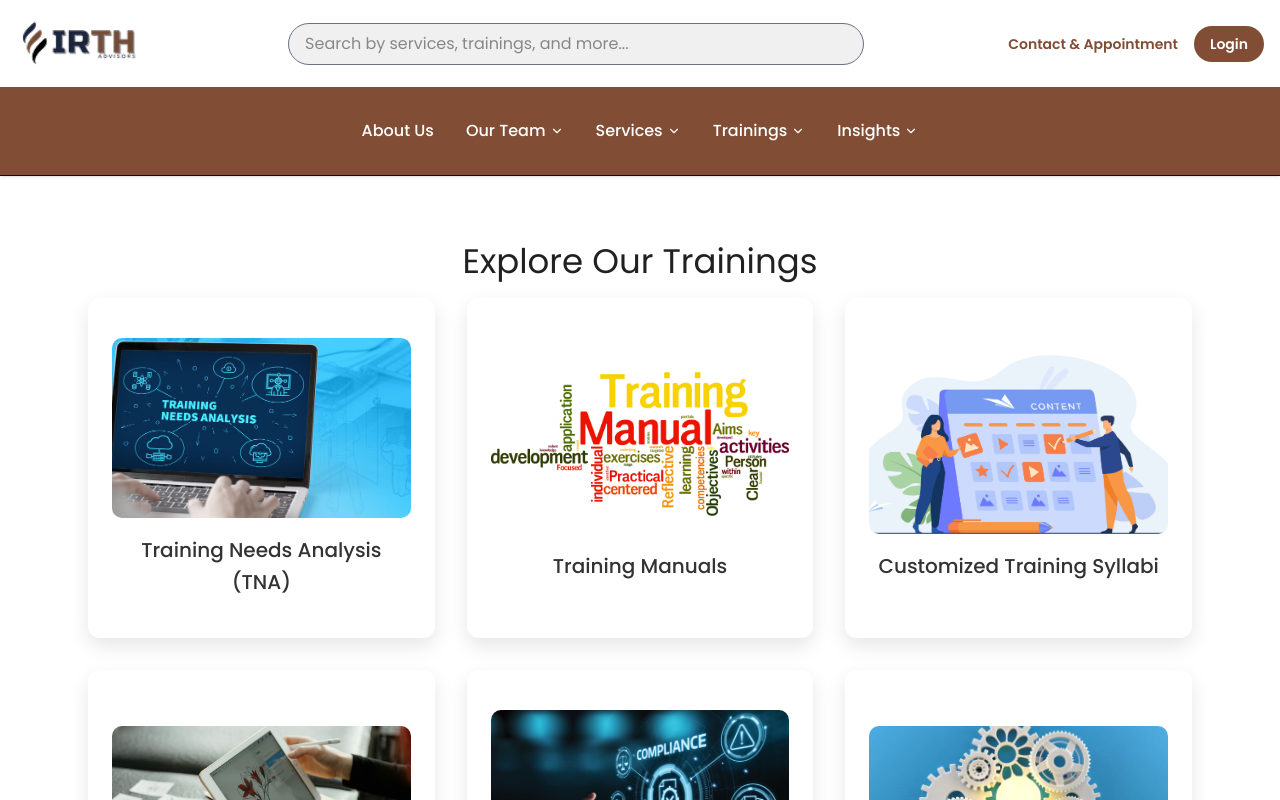
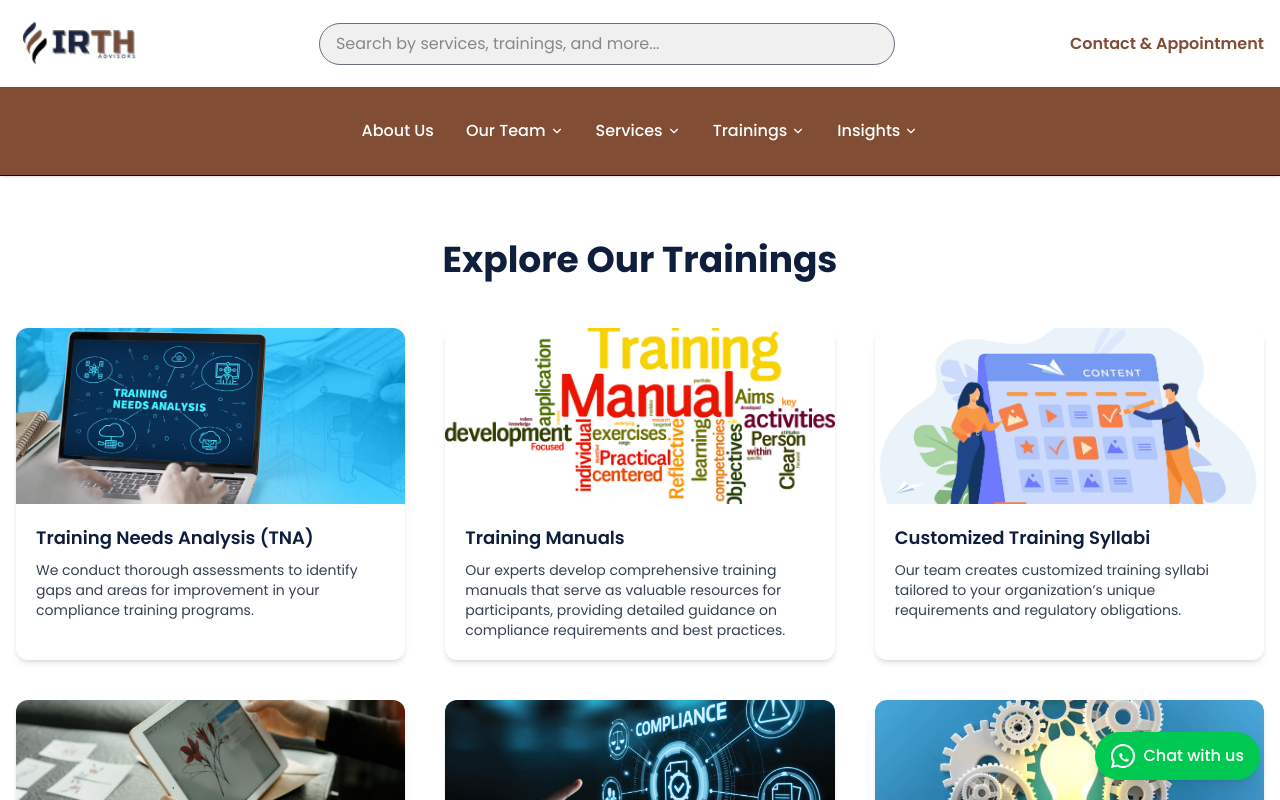
Before and after one commit to nodesbyte/advisor, a React (Vite) app: page /trainings in a window 1280 px wide. Shown: the top 800 px of the page. Built offline with nearby package versions, Linux system fonts and the light colour scheme; a web font is replaced by a local one.

Commit message:
add whatsapp button, do changes in training page, and training component

```diff
--- a/src/App.jsx
+++ b/src/App.jsx
@@ -1,12 +1,16 @@
 import React from "react";
 import { Routes, Route } from "react-router-dom";
-import { ThemeProvider, createTheme, CssBaseline, Typography } from "@mui/material";
+import {
+  ThemeProvider,
+  createTheme,
+  CssBaseline
+} from "@mui/material";
 
 // Layout Components
 import Navbar from "./components/Navbar";
 import Footer from "./components/Footer";
-import ScrollToTop from './components/ScrollToTop';
-
+import ScrollToTop from "./components/ScrollToTop";
+import WhatsAppButton from "./components/WhatsAppButton";
 
 // Pages
 import Home from "./pages/Home";
@@ -18,6 +22,7 @@ import ServicesPage from "./pages/ServicesPage";
 import TeamPage from "./pages/TeamPage";
 import TrainingDetail from "./pages/TrainingDetail";
 import TrainingPage from "./pages/TrainingPage";
+
 // Theme configuration
 const theme = createTheme({
   palette: {
@@ -26,7 +31,7 @@ const theme = createTheme({
     },
   },
   typography: {
-    fontFamily: 'Poppins, Arial, sans-serif',
+    fontFamily: "Poppins, Arial, sans-serif",
   },
 });
 
@@ -54,11 +59,10 @@ function App() {
         {/* Insights */}
         <Route path="/:category/:postTitle" element={<Insights />} />
         <Route path="/featured" element={<Insights />} />
-
-
       </Routes>
 
       <Footer />
+      <WhatsAppButton />
     </ThemeProvider>
   );
 }
--- a/src/components/Footer.jsx
+++ b/src/components/Footer.jsx
@@ -15,7 +15,7 @@ export default function Footer() {
             <div className="max-w-7xl mx-auto grid grid-cols-1 md:grid-cols-3 gap-8 text-center md:text-left">
                 {/* Logo & Social */}
                 <div className="flex flex-col items-center md:items-start">
-                    <img src={logo} alt="Logo" className="h-14 mb-4" />
+                    <Link to="/"><img src={logo} alt="Logo" className="h-14 mb-4" /></Link>
                     <p className="text-sm mb-4 opacity-70">Connecting You Globally</p>
                     <div className="flex gap-3">
                         {[FaFacebookF, FaEnvelope, FaGlobe, FaTelegramPlane, FaInstagram, FaPinterestP].map((Icon, i) => (
@@ -42,7 +42,7 @@ export default function Footer() {
                     <Link to="/trainings" className="text-sm hover:text-[#BC9A87] transition-colors">
                         Trainings
                     </Link>
-                    <Link to="/insights" className="text-sm hover:text-[#BC9A87] transition-colors">
+                    <Link to="/featured" className="text-sm hover:text-[#BC9A87] transition-colors">
                         Insights
                     </Link>
                 </div>
@@ -54,7 +54,7 @@ export default function Footer() {
                         Have questions? We’d love to hear from you.
                     </p>
                     <Link to="/contact">
-                        <button className="bg-[#BC9A87] text-white px-6 py-2 rounded-full border border-transparent hover:bg-[#a37f6e] transition-all">
+                        <button className="bg-[#8d471f] text-white px-6 py-2 rounded-full border border-transparent hover:bg-[#a37f6e] transition-all">
                             Contact Us
                         </button>
                     </Link>
--- a/src/components/Navbar.jsx
+++ b/src/components/Navbar.jsx
@@ -177,8 +177,7 @@ const Navbar = () => {
 
           {/* Desktop Auth Links */}
           <div className="hidden md:flex items-center space-x-4">
-            <Link to="/contact" className="text-sm font-semibold text-[#814d35] hover:underline">Contact & Appointment</Link>
-            <Link to="/login" className="bg-[#814d35] text-white px-4 py-2 rounded-full text-sm font-semibold hover:bg-[#6e3f2a] transition">Login</Link>
+            <Link to="/contact" className="text-md font-semibold text-[#814d35] hover:underline">Contact & Appointment</Link>
           </div>
 
           {/* Mobile Hamburger */}
--- a/src/components/TeamSection.jsx
+++ b/src/components/TeamSection.jsx
@@ -159,7 +159,7 @@ const TeamPage = () => {
     const [selectedTab, setSelectedTab] = useState(0);
 
     return (
-        <Box sx={{ maxWidth: "1000px", mx: "auto", mt: 8, px: 2 }}>
+        <Box sx={{ maxWidth: "1000px", mx: "auto", mt: 8, px: 2, pb: 12 }}>
             <Typography variant="h4" align="center" gutterBottom>
                 Meet our Team
             </Typography>
--- /dev/null
+++ b/src/components/WhatsAppButton.jsx
@@ -0,0 +1,27 @@
+// components/WhatsAppButton.jsx
+import React from "react";
+
+export default function WhatsAppButton() {
+    const phoneNumber = "17863085244"; // Replace with your number (without + or dashes)
+    const message = "Hello! I would like to learn more about your services.";
+
+    return (
+        <a
+            href={`https://wa.me/${phoneNumber}?text=${encodeURIComponent(message)}`}
+            target="_blank"
+            rel="noopener noreferrer"
+            className="fixed bottom-5 right-5 z-50"
+        >
+            <div className="bg-green-500 hover:bg-green-600 text-white px-4 py-3 rounded-full shadow-lg flex items-center space-x-2">
+                <svg
+                    className="w-6 h-6 fill-current"
+                    viewBox="0 0 32 32"
+                    xmlns="http://www.w3.org/2000/svg"
+                >
+                    <path d="M16 0C7.163 0 0 7.164 0 16c0 2.84.74 5.614 2.142 8.06L0 32l8.264-2.123A15.936 15.936 0 0016 32c8.837 0 16-7.163 16-16S24.837 0 16 0zm0 29.474c-2.4 0-4.752-.628-6.818-1.816l-.486-.28-4.91 1.263 1.297-4.788-.31-.494C3.55 20.132 2.737 18.09 2.737 16 2.737 8.79 8.79 2.737 16 2.737c7.21 0 13.263 6.053 13.263 13.263S23.21 29.474 16 29.474zm7.158-9.218c-.312-.156-1.844-.91-2.13-1.016-.287-.106-.496-.156-.705.156-.207.31-.812 1.015-.996 1.222-.182.207-.365.234-.677.078-.312-.156-1.317-.486-2.51-1.55-.928-.826-1.552-1.846-1.733-2.156-.18-.31-.02-.478.137-.634.141-.14.312-.365.47-.547.156-.183.207-.312.312-.52.104-.208.052-.39-.025-.547-.078-.156-.705-1.703-.964-2.34-.253-.607-.51-.526-.705-.526-.182 0-.39-.027-.598-.027-.208 0-.547.078-.834.39-.287.312-1.094 1.066-1.094 2.6s1.12 3.015 1.277 3.223c.156.207 2.18 3.32 5.288 4.653.74.318 1.317.508 1.768.65.742.237 1.414.204 1.947.124.594-.09 1.844-.75 2.104-1.474.26-.728.26-1.35.182-1.474-.078-.124-.26-.183-.547-.312z" />
+                </svg>
+                <span className="font-medium hidden sm:inline">Chat with us</span>
+            </div>
+        </a>
+    );
+}
--- a/src/pages/TeamPage.jsx
+++ b/src/pages/TeamPage.jsx
@@ -305,7 +305,7 @@ const TeamPage = () => {
             <Typography variant="subtitle1" align="center" gutterBottom>
                 We Help To Create Visual Strategies
             </Typography>
-
+            <Box sx={{ display: "flex", justifyContent: "center" }}>
                 <Tabs
                     value={selectedTab}
                     onChange={(e, newValue) => setSelectedTab(newValue)}
@@ -337,7 +337,7 @@ const TeamPage = () => {
                         <Tab key={index} label={member.name} />
                     ))}
                 </Tabs>
-
+            </Box>
             <Box sx={{ mt: 4 }}>
                 <Card sx={{ display: "flex", flexDirection: ["column", "row"], p: 2 }}>
                     <Avatar
--- a/src/pages/TrainingPage.jsx
+++ b/src/pages/TrainingPage.jsx
@@ -1,10 +1,7 @@
 import React from "react";
-
-import { Grid, Typography, Box, CardContent, useTheme, useMediaQuery, } from "@mui/material";
-import { styled } from "@mui/material/styles";
 import { useNavigate } from "react-router-dom";
 
-// Import specific training images
+// Images
 import tna from "../assets/trainings/tna.jpg";
 import manuals from "../assets/trainings/trainingm.png";
 import syllabi from "../assets/trainings/Customized-Training-Syllabi.jpg";
@@ -12,95 +9,53 @@ import workshops from "../assets/trainings/Practical-Application.jpg";
 import compliance from "../assets/trainings/compliance.jpg";
 import support from "../assets/trainings/ongoing.jpg";
 
-// Trainings array with associated images
+// Trainings data
 const trainings = [
     {
         title: "Training Needs Analysis (TNA)",
-        description: "We conduct thorough assessments to identify gaps and areas for improvement in your compliance training programs.",
+        description:
+            "We conduct thorough assessments to identify gaps and areas for improvement in your compliance training programs.",
         slug: "training-needs-analysis",
         image: tna,
     },
     {
         title: "Training Manuals",
-        description: "Our experts develop comprehensive training manuals that serve as valuable resources for participants, providing detailed guidance on compliance requirements and best practices.",
+        description:
+            "Our experts develop comprehensive training manuals that serve as valuable resources for participants, providing detailed guidance on compliance requirements and best practices.",
         slug: "training-manuals",
         image: manuals,
     },
     {
         title: "Customized Training Syllabi",
-        description: "Our team creates customized training syllabi tailored to your organization’s unique requirements and regulatory obligations.",
+        description:
+            "Our team creates customized training syllabi tailored to your organization’s unique requirements and regulatory obligations.",
         slug: "customized-training-syllabi",
         image: syllabi,
     },
     {
         title: "Practical Application",
-        description: "We emphasize practical application and real-world scenarios to ensure that participants can apply their knowledge effectively in their day-to-day roles.",
+        description:
+            "We emphasize practical application and real-world scenarios to ensure that participants can apply their knowledge effectively in their day-to-day roles.",
         slug: "practical-workshops",
         image: workshops,
     },
     {
         title: "Regulatory Compliance Training",
-        description: "Our training programs cover a wide range of regulatory compliance topics, including anti-money laundering (AML), counter-terrorism financing (CTF), anti-bribery and corruption (ABC), sanctions compliance, and more.",
+        description:
+            "Our training programs cover a wide range of regulatory compliance topics, including anti-money laundering (AML), counter-terrorism financing (CTF), anti-bribery and corruption (ABC), sanctions compliance, and more.",
         slug: "compliance-training",
         image: compliance,
     },
     {
         title: "Ongoing Support",
-        description: "Our team provides ongoing support and guidance to help organizations implement and maintain effective compliance training programs.",
+        description:
+            "Our team provides ongoing support and guidance to help organizations implement and maintain effective compliance training programs.",
         slug: "ongoing-support",
         image: support,
     },
 ];
 
-// Flip Card Styles
-const FlipCard = styled("div")({
-    perspective: "1000px",
-    width: "100%",
-    height: "340px",
-    cursor: "pointer",
-});
-
-const FlipCardInner = styled("div")({
-    position: "relative",
-    width: "100%",
-    height: "100%",
-    transition: "transform 0.6s",
-    transformStyle: "preserve-3d",
-    "&:hover": {
-        transform: "rotateY(180deg)",
-    },
-});
-
-const FlipCardFace = styled("div")({
-    position: "absolute",
-    width: "100%",
-    height: "100%",
-    backfaceVisibility: "hidden",
-    borderRadius: "12px",
-    overflow: "hidden",
-    display: "flex",
-    alignItems: "center",
-    justifyContent: "center",
-    flexDirection: "column",
-    padding: "1.5rem",
-    boxShadow: "0 8px 20px rgba(0, 0, 0, 0.1)",
-});
-
-const FrontFace = styled(FlipCardFace)(() => ({
-    backgroundColor: "#ffffff",
-    color: "#333",
-}));
-
-const BackFace = styled(FlipCardFace)({
-    backgroundColor: "#c2a48f",
-    color: "#333",
-    transform: "rotateY(180deg)",
-    textAlign: "center",
-});
-
 const TrainingPage = () => {
-    const theme = useTheme();
-    const isSmall = useMediaQuery(theme.breakpoints.down("sm"));
     const navigate = useNavigate();
 
     const handleCardClick = (slug) => {
@@ -108,100 +63,33 @@ const TrainingPage = () => {
     };
 
     return (
-        <Box
-            sx={{
-                padding: { xs: "2rem 1rem", sm: "4rem 2rem" },
-                maxWidth: 1200,
-                margin: "0 auto",
-                width: "100%",
-            }}
-        >
-            <Typography variant="h4" align="center" gutterBottom>
+        <div className="max-w-7xl mx-auto px-4 py-16">
+            <h2 className="text-3xl md:text-4xl font-bold text-center mb-12 text-[#0f1e3c]">
                 Explore Our Trainings
-            </Typography>
+            </h2>
 
-            <Grid
-                container
-                spacing={4}
-                mt={2}
-                sx={{
-                    justifyContent: "center",
-                    "& .MuiGrid-item": {
-                        display: "flex",
-                        justifyContent: "center",
-                    },
-                }}
-            >
+            <div className="grid grid-cols-1 sm:grid-cols-2 lg:grid-cols-3 gap-10">
                 {trainings.map((training, index) => (
-                    <Grid
-                        item
-                        xs={12}
-                        sm={6}
-                        md={4}
+                    <div
                         key={index}
                         onClick={() => handleCardClick(training.slug)}
-                        sx={{
-                            maxWidth: { md: "calc(100% / 3 - 32px)" },
-                            flexBasis: { md: "calc(100% / 3 - 32px)" },
-                            cursor: "pointer",
-                        }}
+                        className="cursor-pointer bg-white rounded-xl shadow-md hover:shadow-xl transition duration-300 overflow-hidden"
                     >
-                        <Box sx={{ width: "100%", maxWidth: "400px" }}>
-                            <FlipCard>
-                                <FlipCardInner>
-                                    {/* Front Side */}
-                                    <FrontFace>
-                                        <Box
-                                            sx={{
-                                                width: "100%",
-                                                height: "180px",
-                                                overflow: "hidden",
-                                                borderRadius: "10px",
-                                                mb: 2,
-                                                "& img": {
-                                                    transition: "transform 0.3s ease",
-                                                    width: "100%",
-                                                    height: "100%",
-                                                    objectFit: "cover",
-                                                },
-                                                "&:hover img": {
-                                                    transform: "scale(1.05)",
-                                                },
-                                            }}
-                                        >
-                                            <img src={training.image} alt={training.title} />
-                                        </Box>
-                                        <Typography
-                                            variant={isSmall ? "body1" : "h6"}
-                                            align="center"
-                                            sx={{ fontWeight: 500 }}
-                                        >
-                                            {training.title}
-                                        </Typography>
-                                    </FrontFace>
-
-                                    {/* Back Side */}
-                                    <BackFace>
-                                        <CardContent>
-                                            <Typography
-                                                variant="subtitle1"
-                                                fontWeight="600"
-                                                gutterBottom
-                                            >
-                                                {training.title}
-                                            </Typography>
-                                            <Typography variant="body2" color="text.secondary">
-                                                {training.description}
-                                            </Typography>
-                                        </CardContent>
-                                    </BackFace>
-                                </FlipCardInner>
-                            </FlipCard>
-                        </Box>
-                    </Grid>
+                        <img
+                            src={training.image}
+                            alt={training.title}
+                            className="w-full h-44 object-cover"
+                        />
+                        <div className="p-5">
+                            <h3 className="text-lg font-semibold text-[#0f1e3c] mb-2">
+                                {training.title}
+                            </h3>
+                            <p className="text-sm text-gray-700">{training.description}</p>
+                        </div>
+                    </div>
                 ))}
-            </Grid>
-        </Box>
+            </div>
+        </div>
     );
 };
 
```
Also changed, not shown: src/components/PageTop.jsx (+6 -16 lines), src/components/TrainingServices.jsx (+19 -16 lines), src/pages/Contact.jsx (+17 -6 lines). Lines whose indentation alone changed are shown as unchanged.
